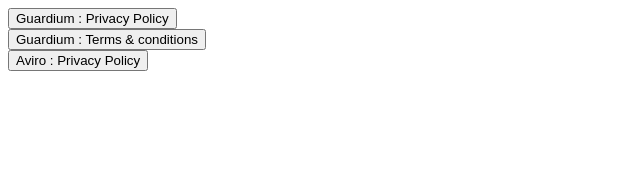
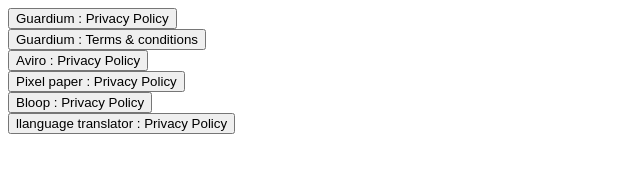
Before and after one commit to CryptPeach/Privacy-Policy, a plain HTML site: page index.html in a window 1280 px wide. Shown: the whole page, without its empty margins (0-640 px from the left). Drawn offline with Linux system fonts and the light colour scheme.

Commit message:
Update index.html

```diff
--- a/index.html
+++ b/index.html
@@ -16,8 +16,26 @@
 
      <br>
 
-       <a href="Guardium%20terms%20%26%20conditions.html">
+       <a href="Aviro%20privacy%20policy.html">
     <button>Aviro : Privacy Policy</button>
+    </a>
+
+     <br>
+
+       <a href="Pixel%20Paper%20privacy%20policy.html">
+    <button>Pixel paper : Privacy Policy</button>
+    </a>
+
+     <br>
+
+       <a href="Bloop%20privacy%20policy.html">
+    <button>Bloop : Privacy Policy</button>
+    </a>
+
+     <br>
+
+       <a href="llanguage%20translator.html">
+    <button>llanguage translator : Privacy Policy</button>
     </a>
 
      <br>
```
